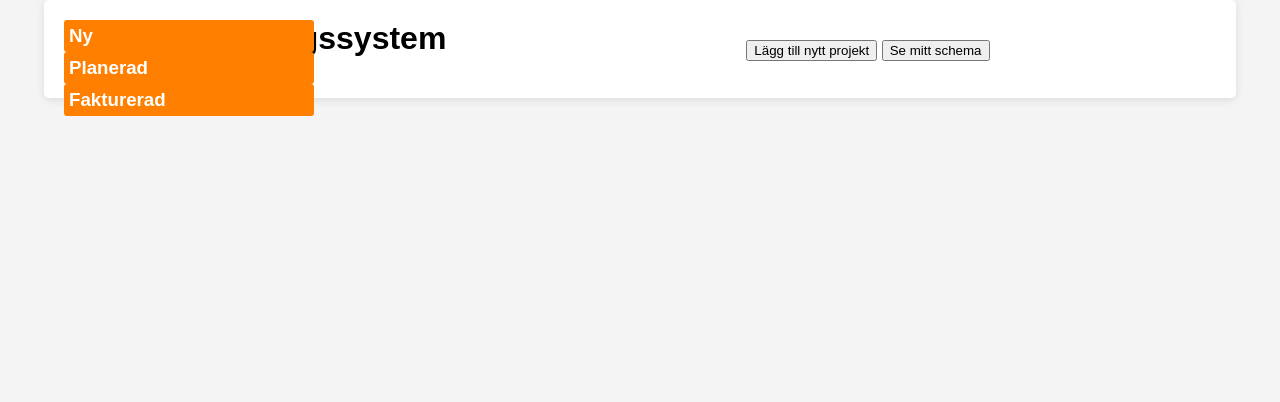
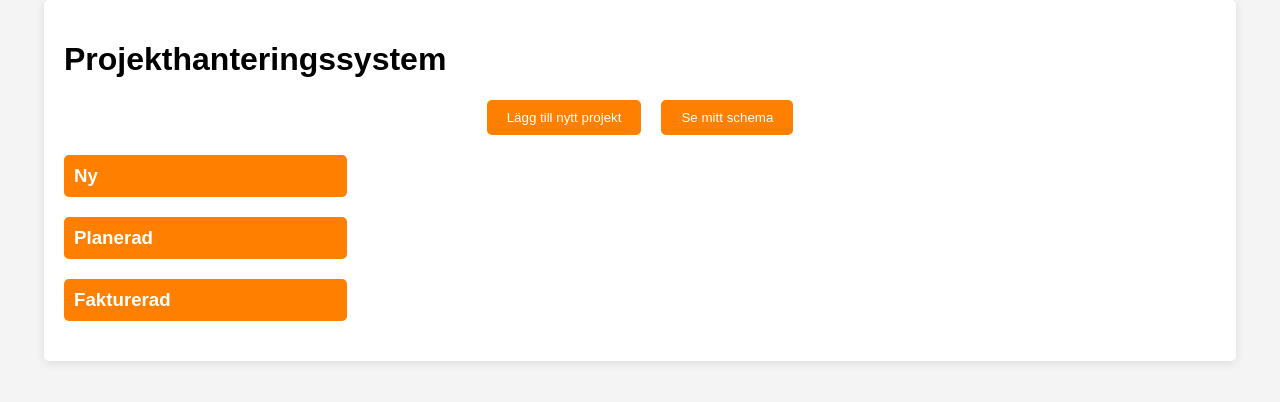
Before and after one commit to dannedundah/projekthanteringssystem, a plain HTML site: page index.html in a window 1280 px wide. Drawn offline with Linux system fonts and the light colour scheme; no server answers.

Commit message:
Updated project tree and status update functionality

```diff
--- a/index.html
+++ b/index.html
@@ -11,27 +11,27 @@
 <body>
     <div class="container">
         <h1>Projekthanteringssystem</h1>
+        <div class="actions">
+            <button onclick="navigateTo('läggatillprojekt.html')">Lägg till nytt projekt</button>
+            <button onclick="navigateTo('se-schema.html')">Se mitt schema</button>
+        </div>
         <div class="row">
-            <div class="sidebar">
-                <div class="project-category">
-                    <h3 onclick="toggleVisibility('new-projects')">Ny</h3>
+            <div class="column sidebar">
+                <div class="project-category folder">
+                    <h3 onclick="toggleCategory('new-projects')">Ny</h3>
                     <ul id="new-projects" class="project-list"></ul>
                 </div>
-                <div class="project-category">
-                    <h3 onclick="toggleVisibility('planned-projects')">Planerad</h3>
+                <div class="project-category folder">
+                    <h3 onclick="toggleCategory('planned-projects')">Planerad</h3>
                     <ul id="planned-projects" class="project-list"></ul>
                 </div>
-                <div class="project-category">
-                    <h3 onclick="toggleVisibility('billed-projects')">Fakturerad</h3>
+                <div class="project-category folder">
+                    <h3 onclick="toggleCategory('billed-projects')">Fakturerad</h3>
                     <ul id="billed-projects" class="project-list"></ul>
                 </div>
             </div>
-            <div class="main-content">
+            <div class="column main-content">
                 <div id="project-details"></div>
-                <div class="actions">
-                    <button onclick="navigateTo('läggatillprojekt.html')">Lägg till nytt projekt</button>
-                    <button onclick="navigateTo('se-schema.html')">Se mitt schema</button>
-                </div>
             </div>
         </div>
     </div>
@@ -39,14 +39,9 @@
         function navigateTo(page) {
             window.location.href = page;
         }
-
-        function toggleVisibility(id) {
-            const element = document.getElementById(id);
-            if (element.style.display === 'none') {
-                element.style.display = 'block';
-            } else {
-                element.style.display = 'none';
-            }
+        function toggleCategory(categoryId) {
+            const ul = document.getElementById(categoryId);
+            ul.classList.toggle('show');
         }
     </script>
 </body>
--- a/main.js
+++ b/main.js
@@ -39,12 +39,11 @@ function showProjectDetails(projectId) {
     window.location.href = `projekt-detalj.html?id=${projectId}`;
 }
 
-export async function updateProjectStatus(projectId, newStatus) {
+async function updateProjectStatus(projectId, newStatus) {
     try {
         const projectRef = doc(db, 'projects', projectId);
         await updateDoc(projectRef, { status: newStatus });
         console.log(`Project ${projectId} updated to ${newStatus}`);
-        window.location.href = 'index.html';
     } catch (error) {
         console.error('Error updating project status:', error);
     }
--- a/styles.css
+++ b/styles.css
@@ -10,63 +10,56 @@ body {
 }
 
 .container {
-    display: flex;
     width: 90%;
     max-width: 1200px;
     background: #fff;
     padding: 20px;
     border-radius: 5px;
     box-shadow: 0 2px 10px rgba(0, 0, 0, 0.1);
-    position: relative;
+}
+
+.actions {
+    display: flex;
+    justify-content: center;
+    margin-bottom: 20px;
+}
+
+.actions button {
+    padding: 10px 20px;
+    border: none;
+    background-color: #ff7f00;
+    color: white;
+    border-radius: 5px;
+    margin: 0 10px;
+    cursor: pointer;
+}
+
+.actions button:hover {
+    background-color: #cc6600;
+}
+
+.row {
+    display: flex;
+}
+
+.column {
+    flex: 1;
 }
 
 .sidebar {
     width: 250px;
     margin-right: 20px;
-    position: absolute;
-    top: 20px;
-    left: 20px;
 }
 
-.sidebar h2 {
-    text-align: left;
-}
-
-.main-content {
-    flex: 1;
-    text-align: center;
-    margin-left: 300px;
-}
-
-h1 {
-    margin-top: 0;
-}
-
-.button-container {
-    display: flex;
-    justify-content: center;
-    margin-top: 20px;
-}
-
-.action-button {
-    padding: 10px 20px;
-    border-radius: 5px;
-    margin: 0 10px;
-    cursor: pointer;
-    display: inline-block;
-    background-color: #ff7f00;
-    color: white;
-}
-
-.action-button:hover {
-    background-color: #cc6600;
+.project-category {
+    margin-bottom: 20px;
 }
 
 .project-category h3 {
     margin: 0;
     background-color: #ff7f00;
-    padding: 5px;
-    border-radius: 3px;
+    padding: 10px;
+    border-radius: 5px;
     color: white;
     cursor: pointer;
 }
@@ -82,22 +75,17 @@ ul.show {
     display: block;
 }
 
-.project-list li {
+li {
     margin: 5px 0;
     padding: 5px;
     border-radius: 3px;
     background: white;
 }
 
-li[draggable="true"] {
-    cursor: move;
+.main-content {
+    flex: 3;
 }
 
 #project-details {
     margin-top: 20px;
 }
-
-#project-details img {
-    max-width: 100px;
-    margin: 5px;
-}
```
